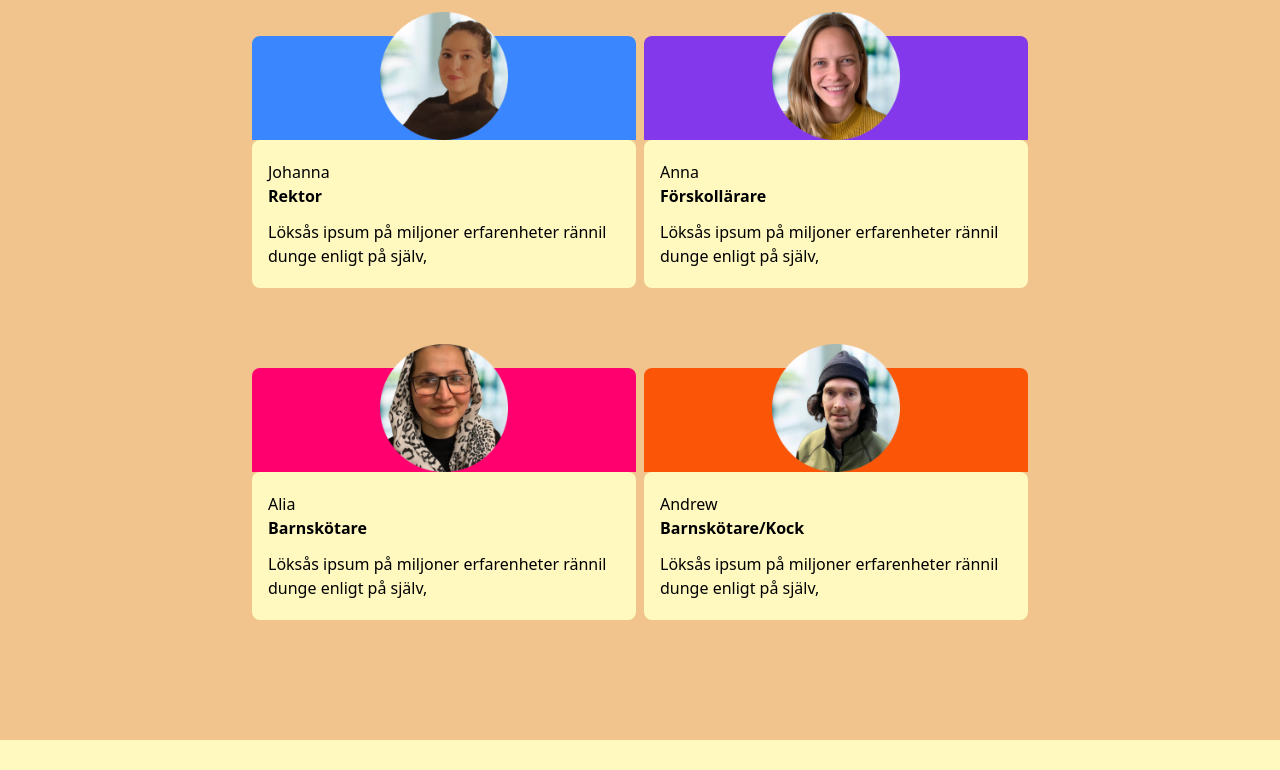
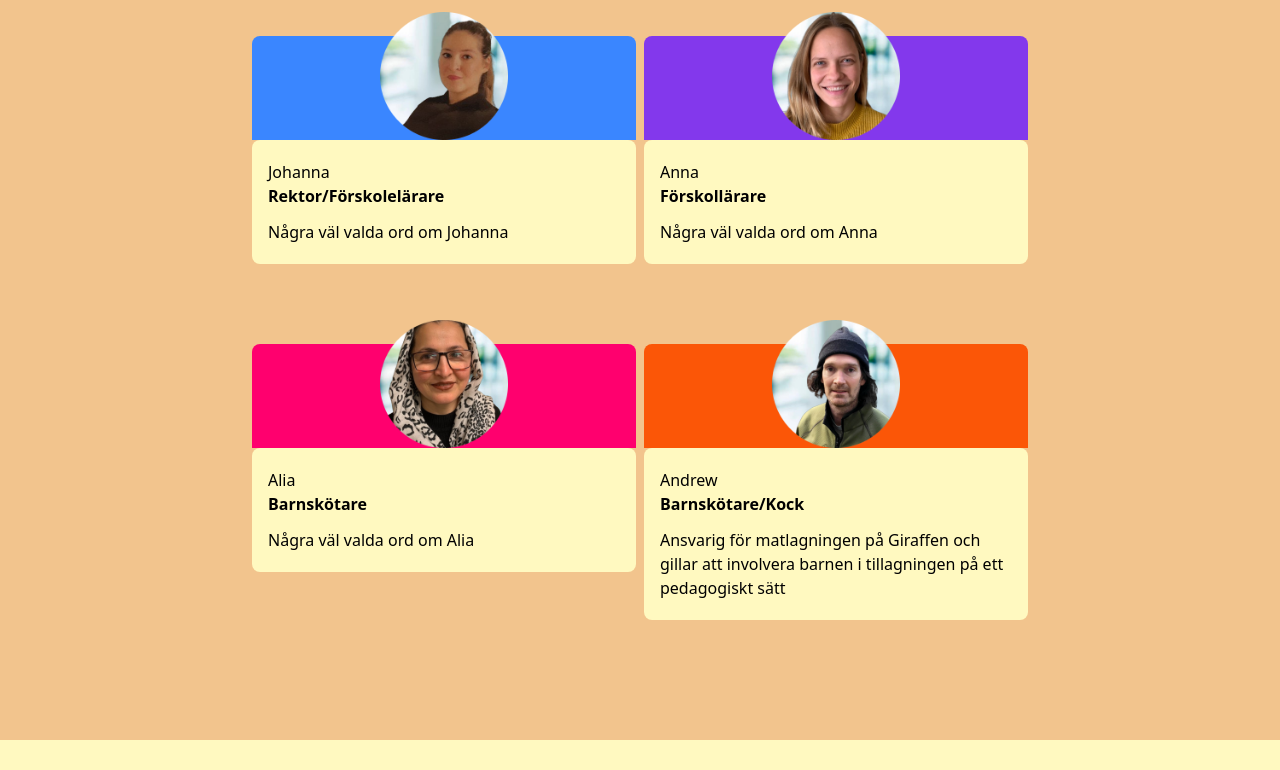
Before and after one commit to dannebrob/giraffen, a Next.js app: page /personalen in a window 1280 px wide. Shown: the part 496-1266 px from the top of the page. Built offline with nearby package versions, Linux system fonts and the light colour scheme.

Commit message:
Update styling and add link to job page

```diff
--- a/src/pages/jobb.js
+++ b/src/pages/jobb.js
@@ -18,7 +18,7 @@ const jobb = () => {
   return (
     <>
     <TopHead />
-    <main className='bg-sand flex flex-col md:flex-row md:justify-start'>
+    <main className='bg-sand flex flex-col md:flex-row md:justify-center'>
       <div className='mx-10 md:w-1/2'>
         <h1 className={`text-center ${caveat.className} text-4xl py-10`}>Lediga tjänster</h1>
 
--- a/src/pages/kontakt.js
+++ b/src/pages/kontakt.js
@@ -1,5 +1,6 @@
 import { useState } from 'react'
 import Image from 'next/image'
+import Link from 'next/link'
 import { Inter } from 'next/font/google'
 import { Caveat } from 'next/font/google'
 import {TopHead} from '@/components/header/TopHead'
@@ -48,7 +49,7 @@ export default function Kontakt() {
       <h1 className={`text-center p-10 ${caveat.className} text-5xl py-8`}>Välkommen att kontakta oss på Giraffen</h1>
       <div className='px-10'>
       <p className='text-center'>Om du vill ställa ditt barn i kö hos oss eller har några funderingar, skriv gärna till oss här!</p>
-      </div>
+
       <form onSubmit={onSubmit} className='flex flex-col p-10 md:px-52'>
       <input type="checkbox" name="botcheck" className='hidden' />
       <input type="hidden" name="from_name" value="Giraffen hemsida - Kontakt"></input>
@@ -65,29 +66,11 @@ export default function Kontakt() {
 
         <input type="submit" className={`p-2 mt-10 bg-green w-36 text-center rounded-lg text-2xl text-white ${caveat.className}`}/>
       </form>
+      <p className='text-center p-5'>Psst, vill du jobba hos oss? Kolla gärna våra lediga tjänster <Link href={'/jobb'} >Här</Link></p>
+      </div>
       </div>
     </section>
-      {/* <section className='w-full pb-10'>
-        <div className='w-full flex flex-col md:flex-wrap md:flex-row '>
-          <h1 className='text-center'>Kontakta oss här:</h1>
-        <form action="https://api.web3forms.com/submit" method="POST" className='flex flex-col p-10 md:p-32'>
-        <input type="hidden" name="access_key" value={`${process.env.API_KEY}`} />
-        <input type="hidden" name="redirect" value={'https://www.google.se/'}></input>
 
-        <label>My Name</label>
-        <input type="text" name="name" required />
-        <label>My Email</label>
-        <input type="email" name="email" required />
-        <label>My Message</label>
-        <textarea name="message" required></textarea>
-        <input type="checkbox" name="botcheck" className='hidden'></input>
-        <button type="submit" className={`p-2 mt-10 bg-green w-36 text-center rounded-lg text-2xl text-white ${caveat.className}`}>Submit Form</button>
-
-    </form>
-      </div>
-      </section>
-
-<script src="https://web3forms.com/client/script.js" async defer></script> */}
      <Photos />
       <Footer />
     </>
--- a/src/pages/personalen.js
+++ b/src/pages/personalen.js
@@ -22,10 +22,10 @@ const caveat = Caveat({
 export default function Personalen() {
 
     const personal = [
-        {name: 'Johanna', title: 'Rektor', image: johanna, text: 'Löksås ipsum på miljoner erfarenheter rännil dunge enligt på själv,', color: 'bg-[#3a86ff]'},
-        {name: 'Anna', title: 'Förskollärare', image: anna, text: 'Löksås ipsum på miljoner erfarenheter rännil dunge enligt på själv,', color: 'bg-[#8338ec]'},
-        {name: 'Alia', title: 'Barnskötare', image: alia, text: 'Löksås ipsum på miljoner erfarenheter rännil dunge enligt på själv,', color: 'bg-[#ff006e]'},
-        {name: 'Andrew', title: 'Barnskötare/Kock', image: andrew, text: 'Löksås ipsum på miljoner erfarenheter rännil dunge enligt på själv,', color: 'bg-[#fb5607]'},
+        {name: 'Johanna', title: 'Rektor/Förskolelärare', image: johanna, text: 'Några väl valda ord om Johanna', color: 'bg-[#3a86ff]'},
+        {name: 'Anna', title: 'Förskollärare', image: anna, text: 'Några väl valda ord om Anna', color: 'bg-[#8338ec]'},
+        {name: 'Alia', title: 'Barnskötare', image: alia, text: 'Några väl valda ord om Alia', color: 'bg-[#ff006e]'},
+        {name: 'Andrew', title: 'Barnskötare/Kock', image: andrew, text: 'Ansvarig för matlagningen på Giraffen och gillar att involvera barnen i tillagningen på ett pedagogiskt sätt', color: 'bg-[#fb5607]'},
     ]
   return (
     <>
```
